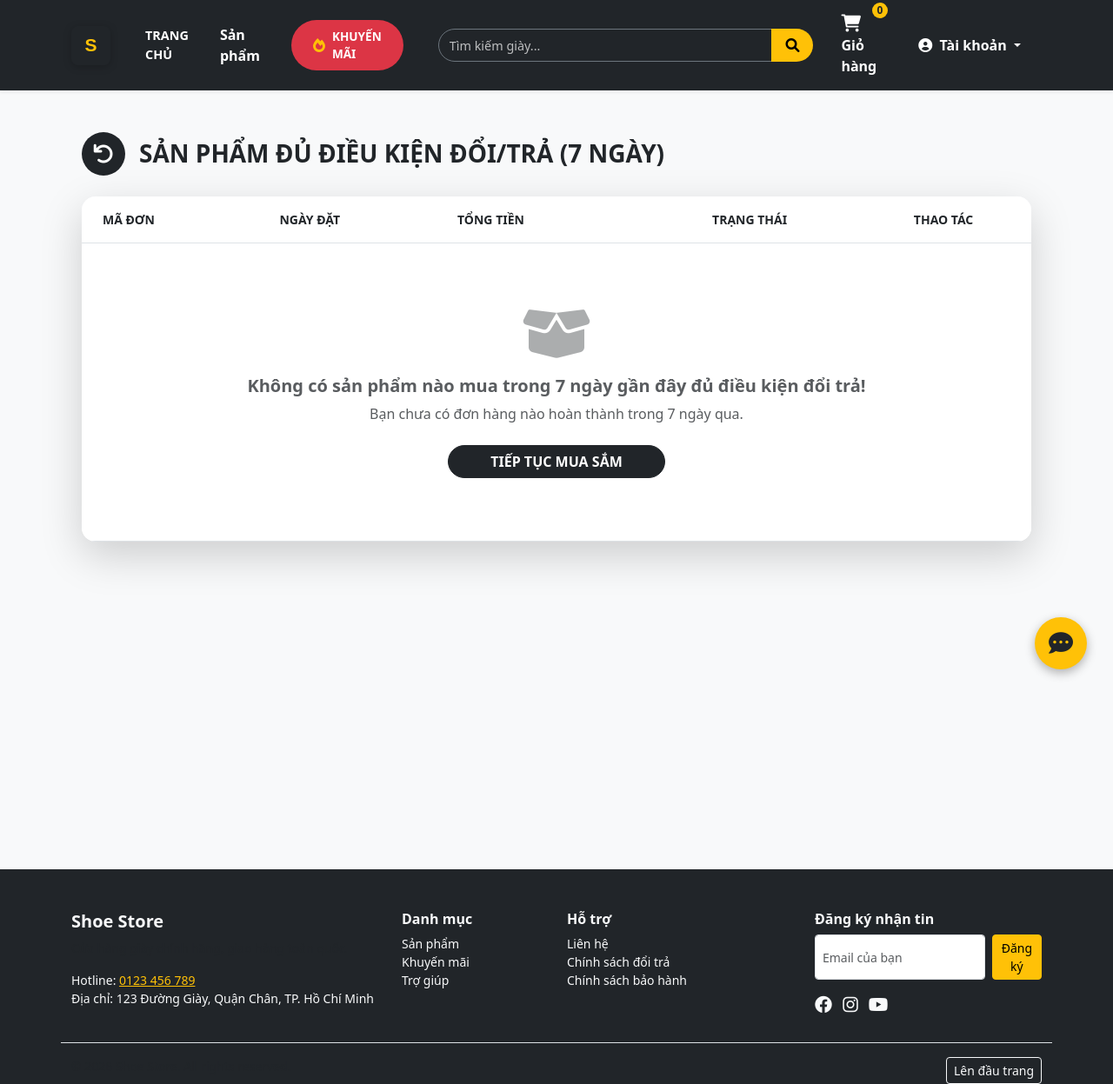
After one commit to TanThong0506/TMDTShoes_Store, a Django app: page /products/return-eligible/ in a window 1280 px wide. The commit adds this page. Shown: the whole page at 87% size. Run offline with Django 5.2, Linux system fonts and the light colour scheme; the visitor is signed in with stand-in values (Sample User, id 1); data that the repository does not hold is empty.

Commit message:
feat: Thêm trang Sản phẩm đủ điều kiện đổi trả từ Trang chủ và sửa UI

```diff
--- a/orders/models.py
+++ b/orders/models.py
@@ -25,6 +25,7 @@ class Order(models.Model):
     def can_return(self):
         from django.utils import timezone
         import datetime
+        # Chỉ cho phép đổi trả với đơn hàng Đã giao thành công
         if self.status == 'Completed':
             now = timezone.now()
             return (now - self.created_at) <= datetime.timedelta(days=7)
--- a/products/urls.py
+++ b/products/urls.py
@@ -10,4 +10,5 @@ urlpatterns = [
     path('order-history/', views.order_history, name='order_history'),
     path('order/<int:order_id>/', views.order_detail, name='order_detail'),
     path('order/<int:order_id>/return/', views.request_return, name='request_return'),
+    path('return-eligible/', views.return_eligible_orders, name='return_eligible_orders'),
 ]
--- a/products/views.py
+++ b/products/views.py
@@ -230,3 +230,19 @@ def request_return(request, order_id):
         else:
             messages.error(request, 'Đơn hàng này không đủ điều kiện đổi trả hoặc đã quá hạn 7 ngày.')
     return redirect('products:order_detail', order_id=order.id)
+
+@login_required
+def return_eligible_orders(request):
+    import datetime
+    from django.utils import timezone
+    now = timezone.now()
+    seven_days_ago = now - datetime.timedelta(days=7)
+
+    # Lấy các đơn hàng trong 7 ngày gần đây (chưa bị hủy hoặc đổi)
+    eligible_orders = Order.objects.filter(
+        user=request.user,
+        status__in=['Pending', 'Processing', 'Completed'],
+        created_at__gte=seven_days_ago
+    ).order_by('-created_at')
+
+    return render(request, 'return_eligible_orders.html', {'orders': eligible_orders})
--- /dev/null
+++ b/templates/return_eligible_orders.html
@@ -0,0 +1,107 @@
+{% extends "base.html" %}
+{% load humanize %}
+
+{% block content %}
+<div class="container my-5" style="min-height: 600px;">
+    <div class="d-flex align-items-center mb-4">
+        <div class="bg-dark text-white rounded-circle d-flex align-items-center justify-content-center me-3" style="width: 50px; height: 50px;">
+            <i class="fas fa-undo fs-4"></i>
+        </div>
+        <h3 class="fw-bold mb-0 text-uppercase">Sản phẩm đủ điều kiện đổi/trả (7 ngày)</h3>
+    </div>
+
+    <div class="card shadow-lg border-0 rounded-4 overflow-hidden">
+        <div class="card-body p-0">
+            <div class="table-responsive">
+                <table class="table table-hover align-middle mb-0">
+                    <thead class="bg-light text-secondary">
+                        <tr>
+                            <th class="ps-4 py-3 text-uppercase small fw-bold">Mã đơn</th>
+                            <th class="py-3 text-uppercase small fw-bold">Ngày đặt</th>
+                            <th class="py-3 text-uppercase small fw-bold">Tổng tiền</th>
+                            <th class="py-3 text-uppercase small fw-bold text-center">Trạng thái</th>
+                            <th class="py-3 text-uppercase small fw-bold text-center">Thao tác</th>
+                        </tr>
+                    </thead>
+                    <tbody>
+                        {% for order in orders %}
+                        <tr class="order-row">
+                            <td class="ps-4 py-3 fw-bold text-dark">#{{ order.id }}</td>
+                            <td class="py-3 text-muted">{{ order.created_at|date:"d/m/Y" }}</td>
+                            <td class="py-3 fw-bold text-danger">
+                                {{ order.total_price|intcomma }}<u class="ms-1">đ</u>
+                            </td>
+                            <td class="py-3 text-center">
+                                {% if order.status == 'Completed' %}
+                                    <span class="badge rounded-pill bg-success-subtle text-success px-3 border border-success">Đã bán thành công</span>
+                                {% elif order.status == 'Return_Requested' %}
+                                    <span class="badge rounded-pill bg-info-subtle text-info px-3 border border-info">Yêu cầu đổi/trả</span>
+                                {% elif order.status == 'Returned' %}
+                                    <span class="badge rounded-pill bg-secondary-subtle text-secondary px-3 border border-secondary">Đã đổi/trả</span>
+                                {% elif order.status == 'Return_Denied' %}
+                                    <span class="badge rounded-pill bg-danger-subtle text-danger px-3 border border-danger">Từ chối đổi/trả</span>
+                                {% else %}
+                                    <span class="badge rounded-pill bg-dark-subtle text-dark px-3 border border-dark">{{ order.get_status_display }}</span>
+                                {% endif %}
+                            </td>
+                            <td class="py-3 text-center">
+                                {% if order.status == 'Completed' %}
+                                <a href="{% url 'products:order_detail' order.id %}"
+                                   class="btn btn-sm btn-warning rounded-pill px-4 fw-bold btn-detail-hover shadow-sm">
+                                    <i class="fas fa-undo me-1"></i> Xem & Đổi trả
+                                </a>
+                                {% else %}
+                                <a href="{% url 'products:order_detail' order.id %}"
+                                   class="btn btn-sm btn-dark rounded-pill px-4 fw-bold btn-detail-hover shadow-sm">
+                                    <i class="fas fa-eye me-1"></i> Xem chi tiết
+                                </a>
+                                {% endif %}
+                            </td>
+                        </tr>
+                        {% empty %}
+                        <tr>
+                            <td colspan="5" class="text-center py-5">
+                                <div class="py-4">
+                                    <i class="fas fa-box-open text-muted fa-4x mb-3 opacity-50"></i>
+                                    <h5 class="text-muted fw-bold">Không có sản phẩm nào mua trong 7 ngày gần đây đủ điều kiện đổi trả!</h5>
+                                    <p class="text-muted mb-4">Bạn chưa có đơn hàng nào hoàn thành trong 7 ngày qua.</p>
+                                    <a href="{% url 'products:product_list' %}" class="btn btn-dark rounded-pill px-5 fw-bold">TIẾP TỤC MUA SẮM</a>
+                                </div>
+                            </td>
+                        </tr>
+                        {% endfor %}
+                    </tbody>
+                </table>
+            </div>
+        </div>
+    </div>
+</div>
+
+<style>
+    /* Hiệu ứng khi di chuột vào dòng của bảng */
+    .order-row {
+        transition: all 0.2s ease;
+    }
+    .order-row:hover {
+        background-color: rgba(0,0,0,0.02) !important;
+        transform: scale(1.005);
+    }
+
+    /* Hiệu ứng nút Xem chi tiết */
+    .btn-detail-hover {
+        transition: all 0.3s cubic-bezier(0.175, 0.885, 0.32, 1.275);
+    }
+    .btn-detail-hover:hover {
+        background-color: #ffca2c !important;
+        transform: translateY(-2px);
+        box-shadow: 0 5px 15px rgba(255,193,7,0.4) !important;
+    }
+
+    /* Tùy chỉnh Badge trạng thái cho đẹp hơn */
+    .badge {
+        font-weight: 600;
+        font-size: 0.75rem;
+        letter-spacing: 0.5px;
+    }
+</style>
+{% endblock %}
```
Also changed, not shown: templates/home.html (+7 -5 lines).
